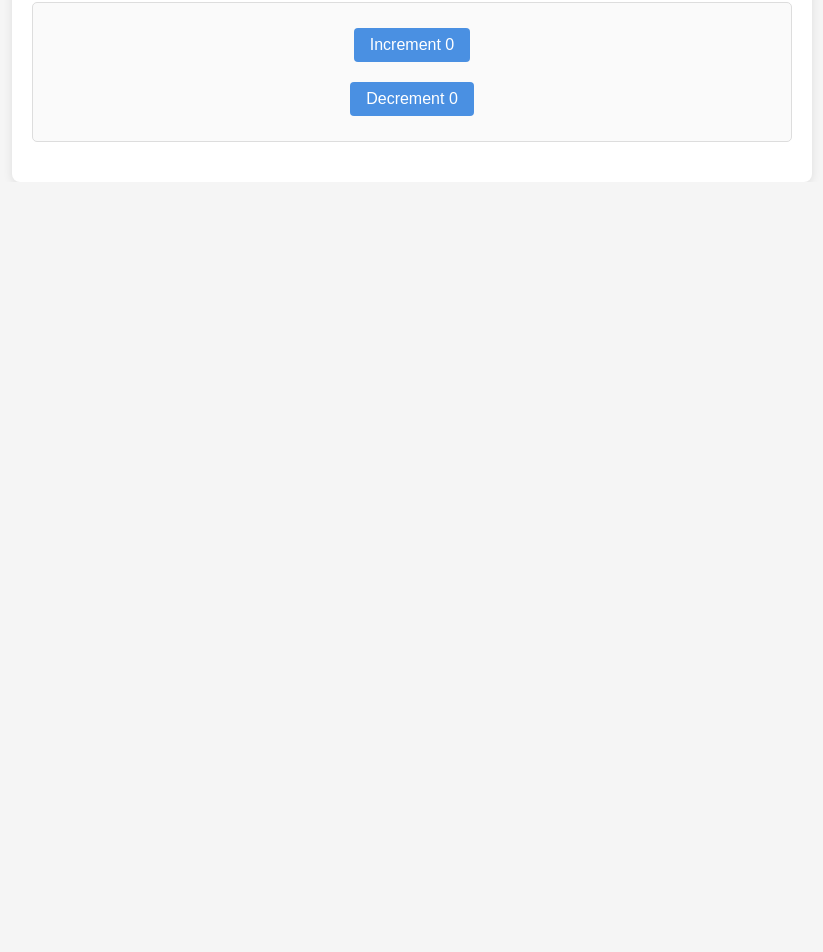
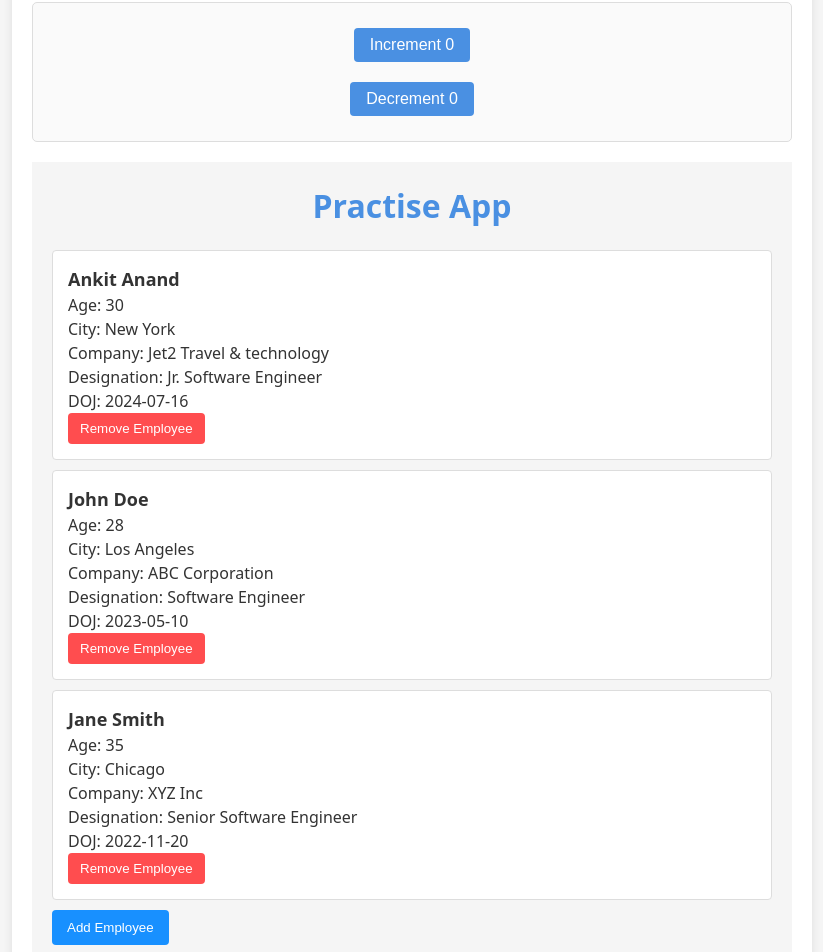
Before and after one commit to incognito0007/project-horizon, a React (Vite) app in the folder web/horizon-web/: page / in a window 1280 px wide. Shown: the part 1338-2290 px from the top of the page, without its empty margins (228-1051 px from the left). Before the commit the page ends 1520 px from the top, so only its background shows below. Built offline with nearby package versions, Linux system fonts and the light colour scheme.

Commit message:
[web] feat: add PractiseApp component with employee management functionality and styles

```diff
--- a/web/horizon-web/src/App.tsx
+++ b/web/horizon-web/src/App.tsx
@@ -11,6 +11,7 @@ import UseReducerHooks from './day-to-day-learning/03-useState-useReducer-todoAp
 import { printChaiDetails } from './day-to-day-learning/04-generics-and-interfaces/interface'
 import { printGenericsDetails } from './day-to-day-learning/04-generics-and-interfaces/generics'
 import { printApiResponseDetails } from './day-to-day-learning/04-generics-and-interfaces/apiResponseWrapper'
+import PractiseApp from './day-to-day-learning/05-use-effect/PractiseApplication/PractiseApp'
 
 function App() {
   const propsData = {
@@ -53,6 +54,7 @@ function App() {
       {printChaiDetails() ?? null}
       {printGenericsDetails() ?? null}
       {printApiResponseDetails() ?? null}
+      <PractiseApp />
     </div>
   )
 }
--- /dev/null
+++ b/web/horizon-web/src/day-to-day-learning/05-use-effect/PractiseApplication/PractiseApp.css
@@ -0,0 +1,98 @@
+.practise-app-container {
+  padding: 20px;
+  background-color: #f5f5f5;
+}
+
+.employee-card {
+  background-color: #fff;
+  border: 1px solid #ddd;
+  border-radius: 4px;
+  padding: 15px;
+  margin-bottom: 10px;
+}
+.employee-card h2 {
+  margin: 0;
+  font-size: 18px;
+}
+
+.remove-employee {
+  background-color: #ff4d4f;
+  color: #fff;
+  border: none;
+  border-radius: 4px;
+  padding: 8px 12px;
+  cursor: pointer;
+}
+.remove-employee:hover {
+  background-color: #ff7875;
+}
+
+.add-employee {
+  background-color: #1890ff;
+  color: #fff;
+  border: none;
+  border-radius: 4px;
+  padding: 10px 15px;
+  cursor: pointer;
+}
+.add-employee:hover {
+  background-color: #40a9ff;
+}
+
+.add-form {
+  margin-top: 20px;
+  background-color: #fff;
+  border: 1px solid #ddd;
+  border-radius: 4px;
+  padding: 15px;
+  display: flex;
+  flex-direction: column;
+  gap: 10px;
+}
+
+.add-employee-form {
+  display: flex;
+  flex-direction: column;
+  gap: 10px;
+  align-items: stretch;
+}
+.add-employee-form input {
+  padding: 8px;
+  border: 1px solid #ddd;
+  border-radius: 4px;
+  width: 100%;
+}
+.add-employee-form button {
+  padding: 8px 12px;
+}
+
+.form-design {
+  display: flex;
+  gap: 10px;
+  margin-bottom: 10px;
+  flex-wrap: wrap;
+}
+
+.form-btn-add-employee {
+  background-color: #52c41a;
+  color: #fff;
+  border: none;
+  border-radius: 4px;
+  padding: 8px 12px;
+  cursor: pointer;
+}
+.form-btn-add-employee:hover {
+  background-color: #73d13d;
+}
+
+.form-btn-cancel {
+  background-color: #ff4d4f;
+  color: #fff;
+  border: none;
+  border-radius: 4px;
+  padding: 8px 12px;
+  cursor: pointer;
+}
+.form-btn-cancel:hover {
+  background-color: #ff7875;
+}
--- /dev/null
+++ b/web/horizon-web/src/day-to-day-learning/05-use-effect/PractiseApplication/PractiseApp.tsx
@@ -0,0 +1,164 @@
+import { useState } from 'react'
+import { employeeData } from './PractiseData'
+import './PractiseApp.css'
+
+export default function PractiseApp() {
+  const [emp, setEmp] = useState(employeeData)
+  const [showForm, setShowForm] = useState(false)
+  const [newEmp, setNewEmp] = useState({
+    firstName: '',
+    lastname: '',
+    age: 0,
+    city: '',
+    company: '',
+    designation: '',
+    doj: '',
+  })
+  const [showAddEmpBtn, setShowAddEmpBtn] = useState(true)
+
+  const handleSubmit = (e: React.FormEvent<HTMLFormElement>) => {
+    e.preventDefault()
+    setEmp([newEmp, ...emp])
+    setNewEmp({
+      firstName: '',
+      lastname: '',
+      age: 0,
+      city: '',
+      company: '',
+      designation: '',
+      doj: '',
+    })
+    setShowForm(false)
+    setShowAddEmpBtn(true)
+  }
+
+  return (
+    <div className="practise-app-container">
+      <h1>Practise App</h1>
+      {emp.map((employee, index) => (
+        <div key={index} className="employee-card">
+          <h2>
+            {employee.firstName} {employee.lastname}
+          </h2>
+          <p>Age: {employee.age}</p>
+          <p>City: {employee.city}</p>
+          <p>Company: {employee.company}</p>
+          <p>Designation: {employee.designation}</p>
+          <p>DOJ: {employee.doj}</p>
+
+          <button
+            className="remove-employee"
+            onClick={() => setEmp([...emp.filter((_, i) => i !== index)])}
+          >
+            Remove Employee
+          </button>
+        </div>
+      ))}
+      {showForm && (
+        <div className="add-form">
+          <form className="add-employee-form" onSubmit={handleSubmit}>
+            <div className="form-design">
+              <label htmlFor="firstName">First Name*</label>
+              <input
+                id="firstName"
+                value={newEmp.firstName}
+                onChange={e => setNewEmp({ ...newEmp, firstName: e.target.value })}
+                placeholder="First Name"
+                required
+              />
+            </div>
+
+            <div className="form-design">
+              <label htmlFor="lastName">Last Name*</label>
+              <input
+                id="lastName"
+                value={newEmp.lastname}
+                onChange={e => setNewEmp({ ...newEmp, lastname: e.target.value })}
+                placeholder="Last Name"
+                required
+              />
+            </div>
+            <div className="form-design">
+              <label htmlFor="age">Age*</label>
+              <input
+                id="age"
+                type="number"
+                value={newEmp.age}
+                onChange={e => setNewEmp({ ...newEmp, age: Number(e.target.value) })}
+                placeholder="Age"
+                required
+              />
+            </div>
+            <div className="form-design">
+              <label htmlFor="city">City*</label>
+              <input
+                id="city"
+                value={newEmp.city}
+                onChange={e => setNewEmp({ ...newEmp, city: e.target.value })}
+                placeholder="City"
+                required
+              />
+            </div>
+            <div className="form-design">
+              <label htmlFor="company">Company*</label>
+              <input
+                id="company"
+                value={newEmp.company}
+                onChange={e => setNewEmp({ ...newEmp, company: e.target.value })}
+                placeholder="Company"
+                required
+              />
+            </div>
+            <div className="form-design">
+              <label htmlFor="designation">Designation*</label>
+              <input
+                id="designation"
+                value={newEmp.designation}
+                onChange={e => setNewEmp({ ...newEmp, designation: e.target.value })}
+                placeholder="Designation"
+                required
+              />
+            </div>
+            <div className="form-design">
+              <label htmlFor="doj">DOJ*</label>
+              <input
+                id="doj"
+                value={newEmp.doj}
+                onChange={e => setNewEmp({ ...newEmp, doj: e.target.value })}
+                placeholder="DOJ"
+                required
+              />
+            </div>
+            <button
+              className="form-btn-add-employee"
+              type="submit"
+            >
+              Add Employee
+            </button>
+            <button
+              className="form-btn-cancel"
+              type="button"
+              onClick={() => {
+                setShowForm(false)
+                setShowAddEmpBtn(true)
+              }}
+            >
+              Cancel
+            </button>
+          </form>
+        </div>
+      )}
+      {showAddEmpBtn && (
+        <button
+          className="add-employee"
+          onClick={() => {
+            setShowForm(true)
+            setShowAddEmpBtn(false)
+          }}
+        >
+          Add Employee
+        </button>
+      )}
+    </div>
+  )
+}
--- /dev/null
+++ b/web/horizon-web/src/day-to-day-learning/05-use-effect/PractiseApplication/PractiseData.ts
@@ -0,0 +1,39 @@
+interface Employee {
+  firstName: string
+  lastname: string
+  age: number
+  city: string
+  company: string
+  designation: string
+  doj: string
+}
+
+export const employeeData: Employee[] = [
+  {
+    firstName: 'Ankit',
+    lastname: 'Anand',
+    age: 30,
+    city: 'New York',
+    company: 'Jet2 Travel & technology',
+    designation: 'Jr. Software Engineer',
+    doj: '2024-07-16',
+  },
+  {
+    firstName: 'John',
+    lastname: 'Doe',
+    age: 28,
+    city: 'Los Angeles',
+    company: 'ABC Corporation',
+    designation: 'Software Engineer',
+    doj: '2023-05-10',
+  },
+  {
+    firstName: 'Jane',
+    lastname: 'Smith',
+    age: 35,
+    city: 'Chicago',
+    company: 'XYZ Inc',
+    designation: 'Senior Software Engineer',
+    doj: '2022-11-20',
+  },
+]
```
